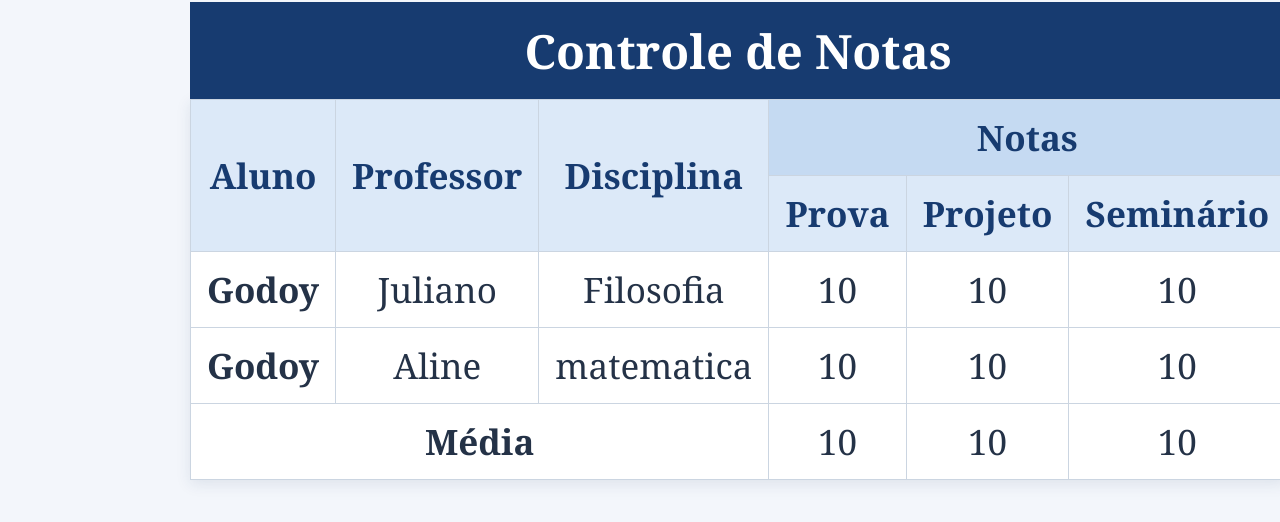
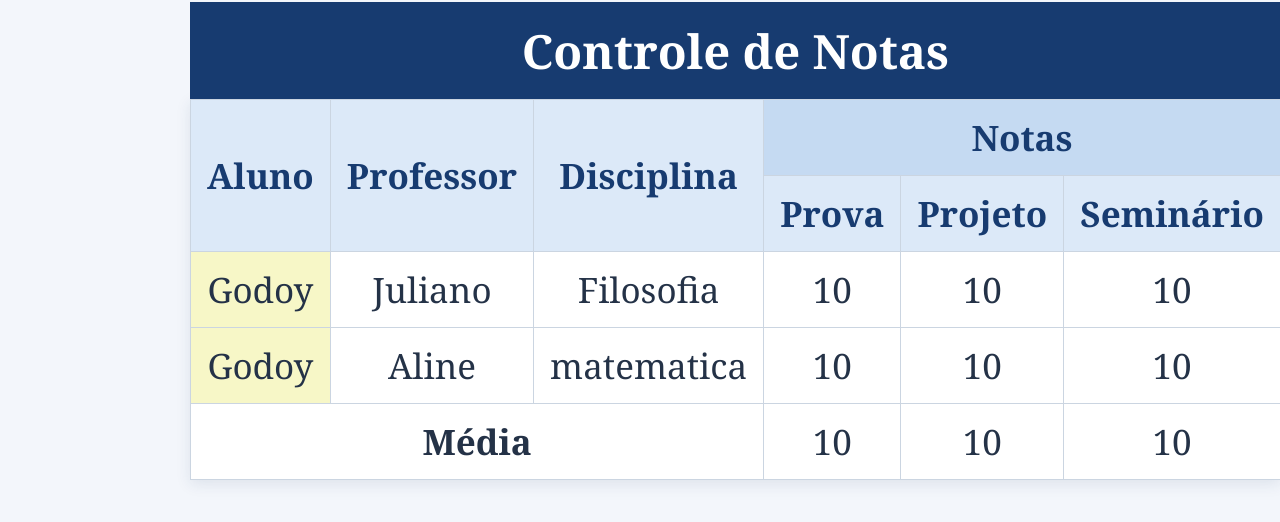
Before and after one commit to rodrigogfilho-cloud/tabelas, a plain HTML site: page nova-tabela/index.html in a window 1280 px wide. Shown: the part 202-724 px from the top of the page. Drawn offline with Linux system fonts and the light colour scheme.

Commit message:
ADD: Personalização no nome do aluno

```diff
--- a/nova-tabela/style.css
+++ b/nova-tabela/style.css
@@ -67,3 +67,8 @@ body{
 .tabela-notas thead tr:first-child th[colspan] {
     background-color: #c5daf2;
 }
+
+.tabela-notas tbody th {
+    background-color: #f7f7c7;
+    font-weight: normal;
+}
```
